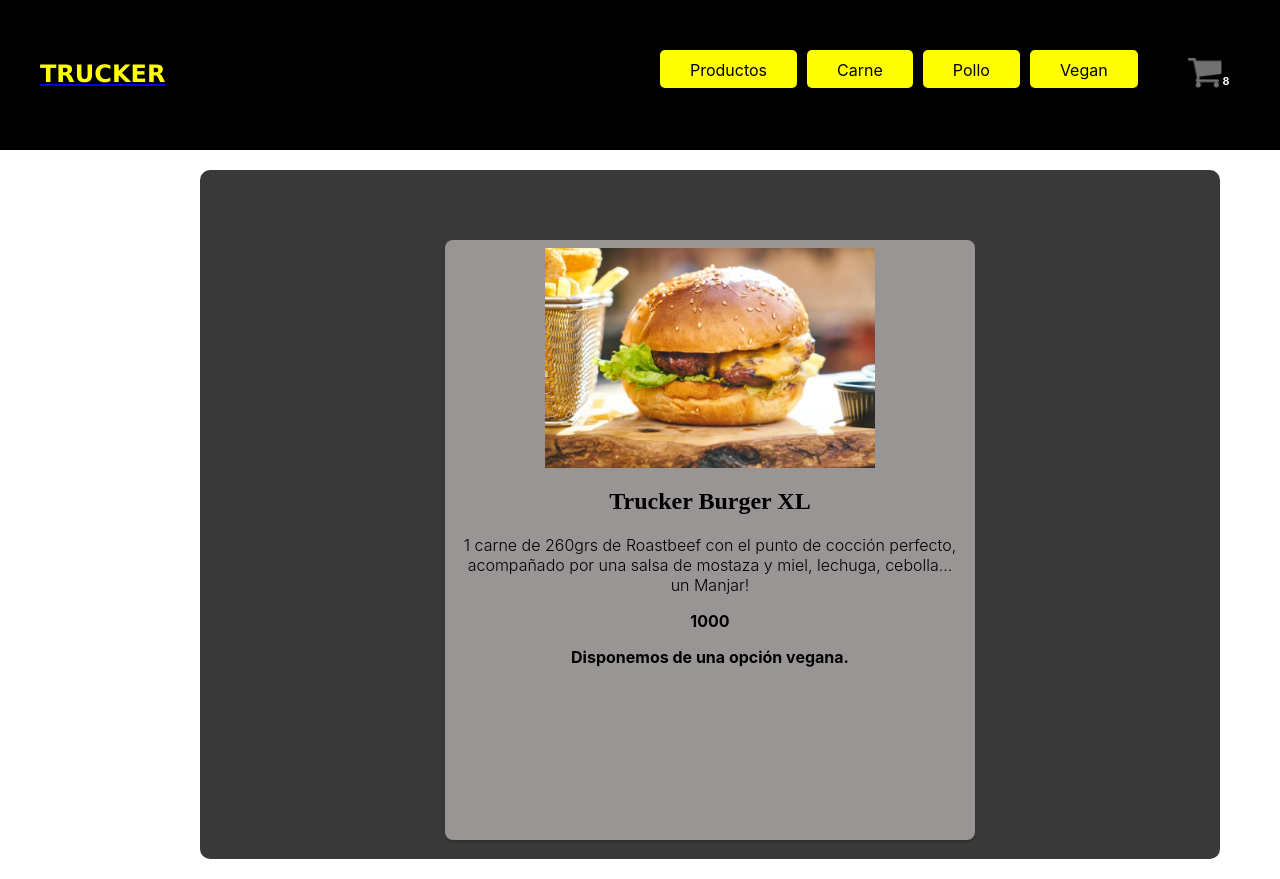
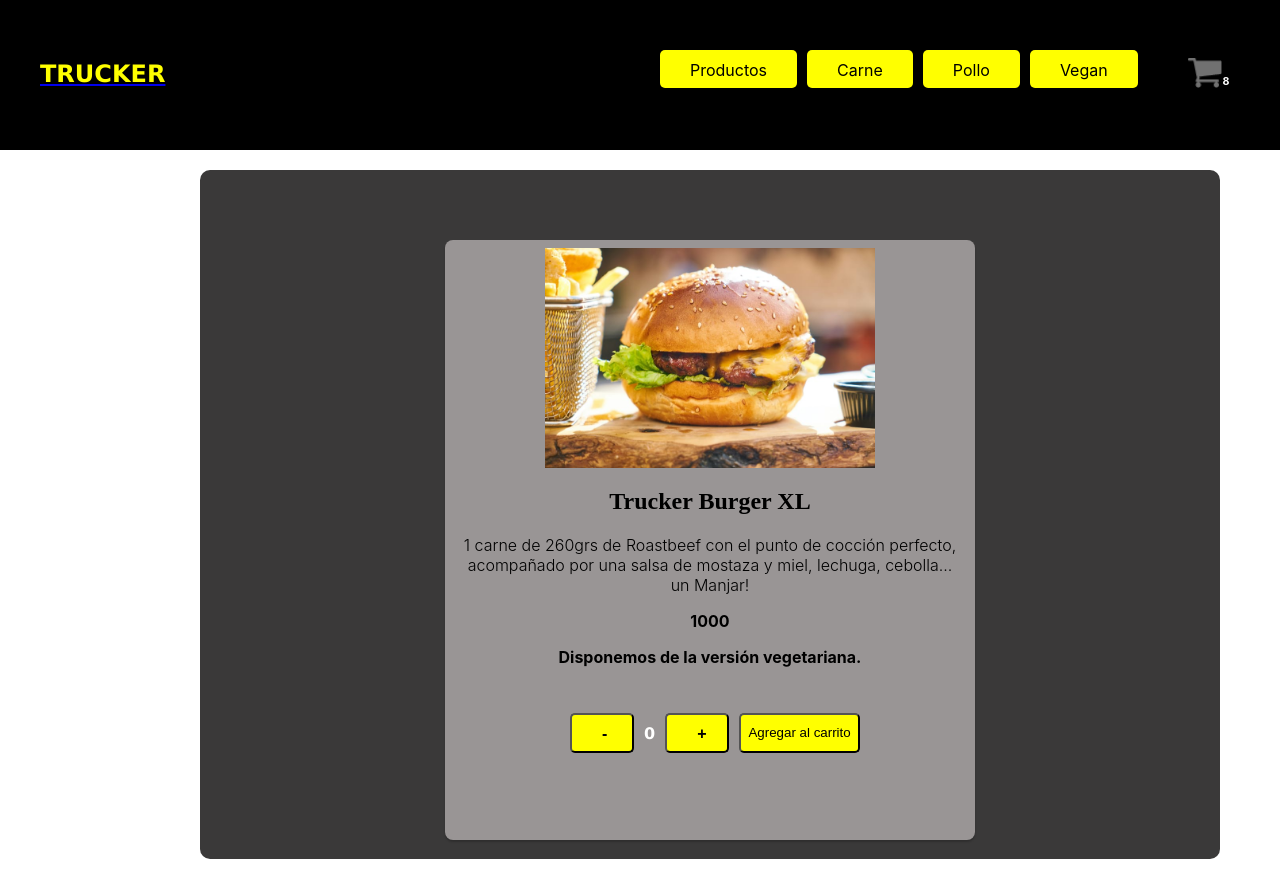
Before and after one commit to Ezequiel-Maldonado87/proyecto-coder-react, a React (Create React App) app: page /detail/1 in a window 1280 px wide. Built offline with nearby package versions, Linux system fonts and the light colour scheme.

Commit message:
sincronizar

```diff
--- a/src/App.js
+++ b/src/App.js
@@ -13,9 +13,9 @@ function App() {
       {/*<header className="App-header">
         {/*<NavBar />*/}
         {/*<ItemListContainer greeting="Bienvenidos"/>*/}
-        {/*<ItemCount initial="0" stock="10"/>
-        <ItemDetailContainer/>
-  </header>*/}
+        {/*<ItemCount initial="0" stock="10"/>*/}
+        {/*<ItemDetailContainer/>*/}
+        {/*</header>*/}
 
       <BrowserRouter>
         <NavBar />
--- a/src/asyncmock.js
+++ b/src/asyncmock.js
@@ -4,7 +4,7 @@ const products = [
         nombre: 'Trucker Burger XL',
         precio: 1000,
         img: '/images/foto1.jpg',
-        stock: 30,
+        stock: 15,
         descripcion: '1 carne de 260grs de Roastbeef con el punto de cocción perfecto, acompañado por una salsa de mostaza y miel, lechuga, cebolla... un Manjar!',
         categoria: 'Carne'
 
--- a/src/components/ItemCount/ItemCount.js
+++ b/src/components/ItemCount/ItemCount.js
@@ -1,8 +1,10 @@
 import { useState } from "react";
-import './ItemCount.css'
+import './ItemCount.css';
+
 
 const ItemCount = (props) => {
     const [count, setCount] = useState (parseInt(props.initial));
+
 
     const decrement = () => {
         //Condic para evitar estarpor debajo de cero en el stock
@@ -18,12 +20,16 @@ const ItemCount = (props) => {
         }
     }
 
+    const addCart = (count) => {
+       console.log(count)
+   }
+
     return(
         <div className="counta" style={{ display: 'flex'}}>
             <button className="crement" onClick={decrement}>-</button>
             <h1 className="titCount">{count}</h1>
             <button className="crement" onClick={increment}>+</button>
-            <button className="botCarrito">Agregar al carrito</button>
+            <button className="botCarrito" onClick={() => addCart(count)}>Agregar al carrito</button>
         </div>
     )
 }
--- a/src/components/ItemDetail/ItemDetail.css
+++ b/src/components/ItemDetail/ItemDetail.css
@@ -67,3 +67,10 @@ h2{
     color: black;
     font-weight: bold;
 }
+
+.divCount{
+    display: inline-block;
+    margin-top: 10px;
+    padding: 20px;
+
+}
--- a/src/components/ItemDetail/ItemDetail.js
+++ b/src/components/ItemDetail/ItemDetail.js
@@ -1,6 +1,18 @@
-import './ItemDetail.css'
+import './ItemDetail.css';
+import ItemCount from '../ItemCount/ItemCount';
+import { useState } from 'react';
+import { Link } from 'react-router-dom';
 
-const ItemDetail = ({nombre,img,descripcion,precio}) => {
+const ItemDetail = ({nombre,img,descripcion,precio, stock }) => {
+
+    const [quantity, setQuantity] = useState(0)
+
+    const onAdd = (count) => {
+        //console.log(count)
+        setQuantity(count)
+    }
+
+
     return (
 
         <div className="cardtwo">
@@ -9,8 +21,13 @@ const ItemDetail = ({nombre,img,descripcion,precio}) => {
                 <h2>{nombre}</h2>
                 <p>{descripcion}</p>
                 <span>{precio}</span>
-                <p className='aclaracion'>Disponemos de una opción vegana.</p>
+                <p className='aclaracion'>Disponemos de la versión vegetariana.</p>
+
             </div>
+            <div className='divCount'>
+            { quantity > 0 ? <Link to='/cart/'> Finalizar compra </Link> : <ItemCount initial="0" stock={stock} onAdd={onAdd}/> }
+            </div>
+
         </div>
     )
 
```
